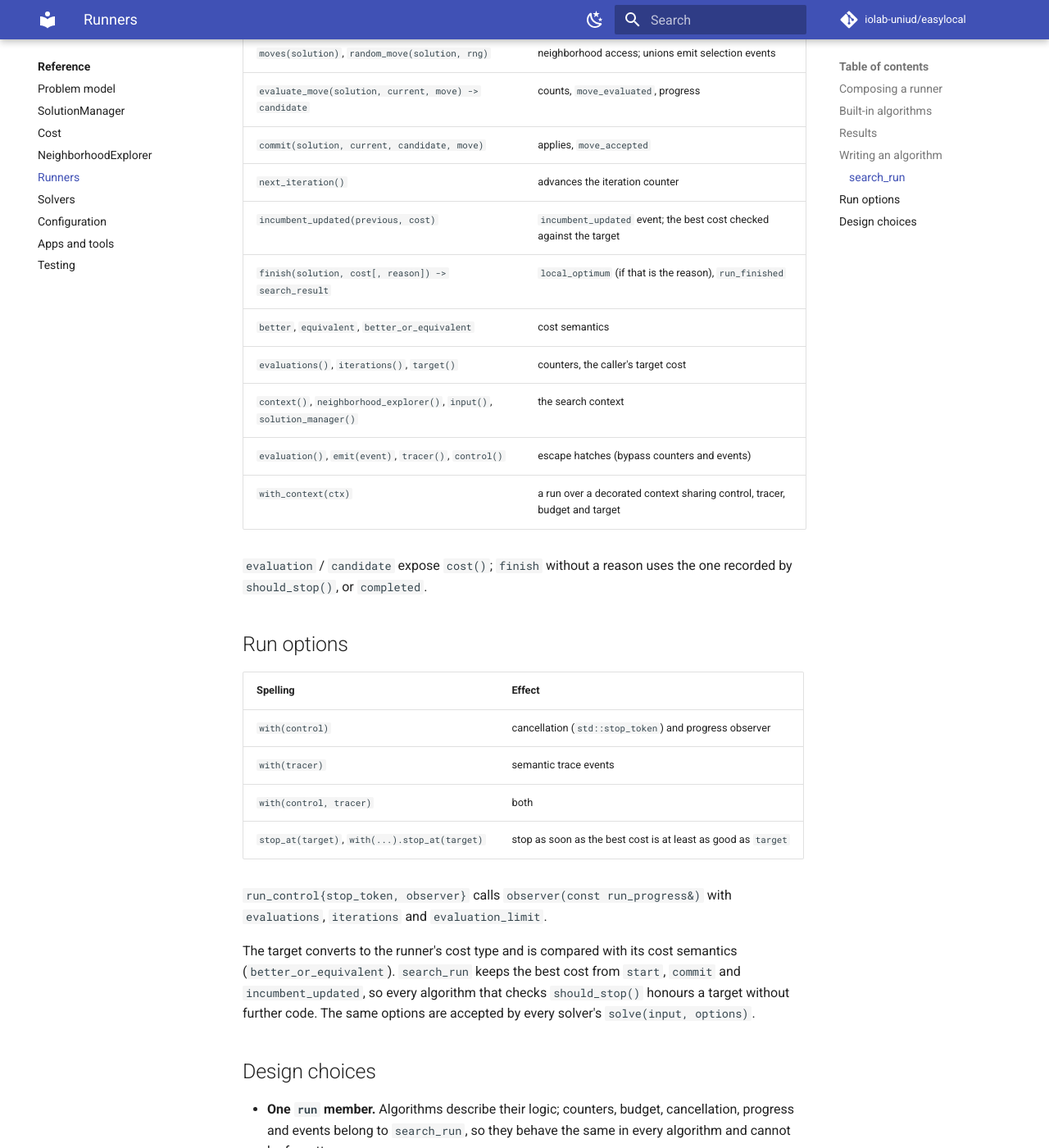
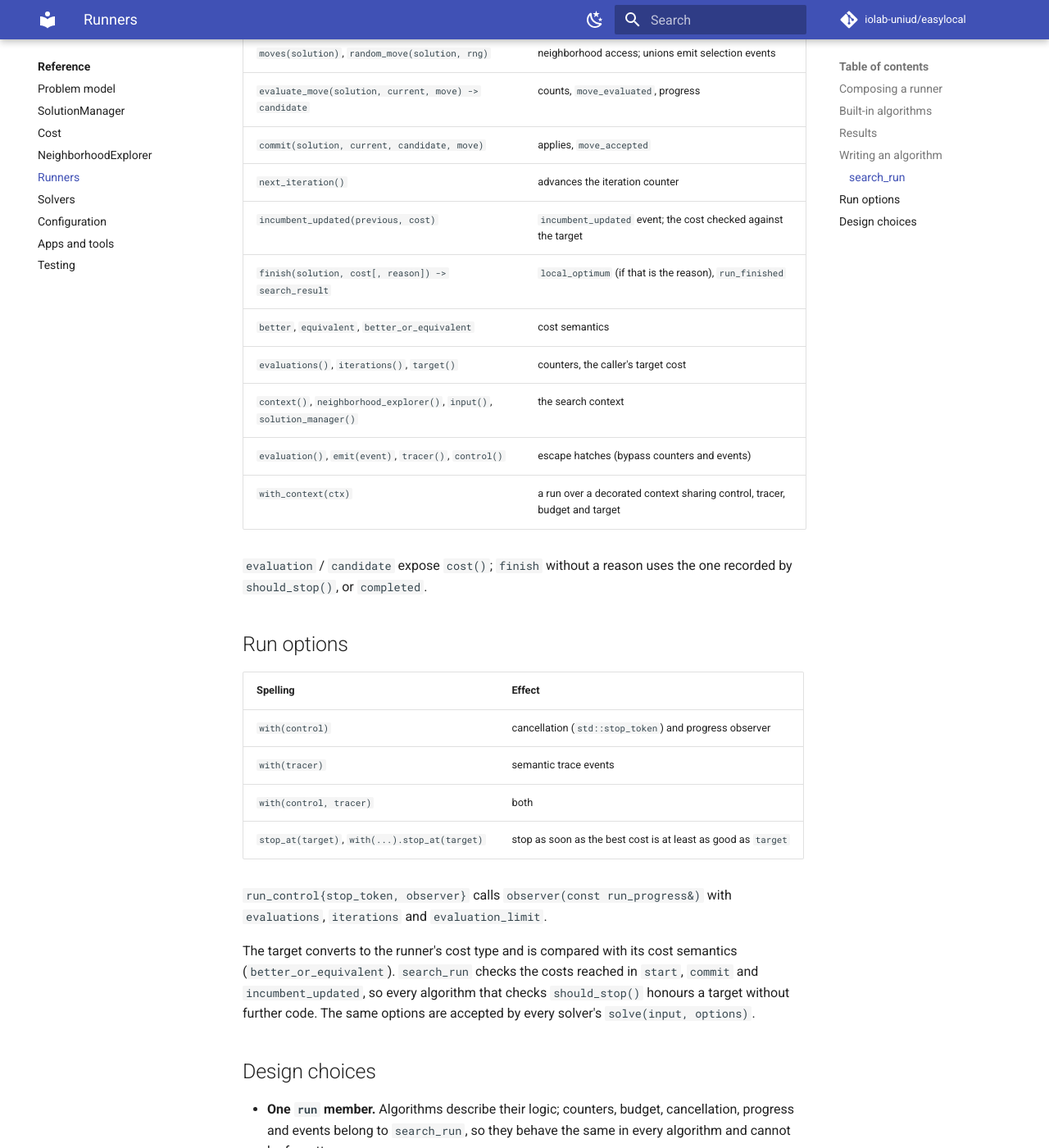
Before and after one commit to iolab-uniud/easylocal, an MkDocs documentation site: the page built from docs/reference/runners.md, in a window 1280 px wide and 1400 px high, scrolled down 2776 px. Shown: the whole window at 82% size. Built offline with MkDocs 1.6.1 and Material for MkDocs 9.7.7, drawn with Linux system fonts in a browser that asks for light colours; comment, search, counter and statistics services are not loaded.

Commit message:
fix: GCC -Wmaybe-uninitialized on run targets in Release builds
GCC 15 and 16 at -O3 flag the std::optional members of search_run as maybe
uninitialized. search_run now refers to the target owned by run_algorithm
(which outlives the run), records only whether a reached cost was at least
as good as the target, and keeps its stop reason as a plain enumerator. The
benchmark names target_reached.

Co-Authored-By: Claude Opus 5.5 <noreply@anthropic.com>

```diff
--- a/docs/reference/runners.md
+++ b/docs/reference/runners.md
@@ -89,7 +89,7 @@ Extra `run` arguments (an RNG, for instance) are passed through
 | `evaluate_move(solution, current, move) -> candidate` | counts, `move_evaluated`, progress |
 | `commit(solution, current, candidate, move)` | applies, `move_accepted` |
 | `next_iteration()` | advances the iteration counter |
-| `incumbent_updated(previous, cost)` | `incumbent_updated` event; the best cost checked against the target |
+| `incumbent_updated(previous, cost)` | `incumbent_updated` event; the cost checked against the target |
 | `finish(solution, cost[, reason]) -> search_result` | `local_optimum` (if that is the reason), `run_finished` |
 | `better`, `equivalent`, `better_or_equivalent` | cost semantics |
 | `evaluations()`, `iterations()`, `target()` | counters, the caller's target cost |
@@ -113,7 +113,7 @@ one recorded by `should_stop()`, or `completed`.
 `evaluations`, `iterations` and `evaluation_limit`.
 
 The target converts to the runner's cost type and is compared with its cost
-semantics (`better_or_equivalent`). `search_run` keeps the best cost from
+semantics (`better_or_equivalent`). `search_run` checks the costs reached in
 `start`, `commit` and `incumbent_updated`, so every algorithm that checks
 `should_stop()` honours a target without further code. The same options are
 accepted by every solver's `solve(input, options)`.
```
Also changed, not shown: 3 other files.
